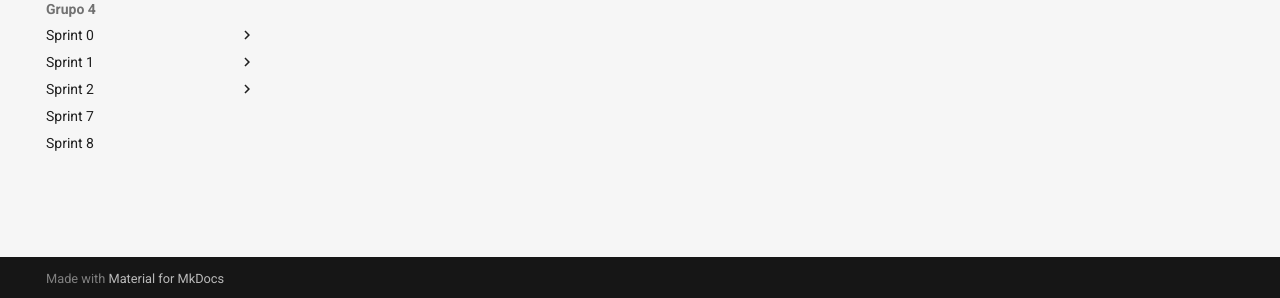
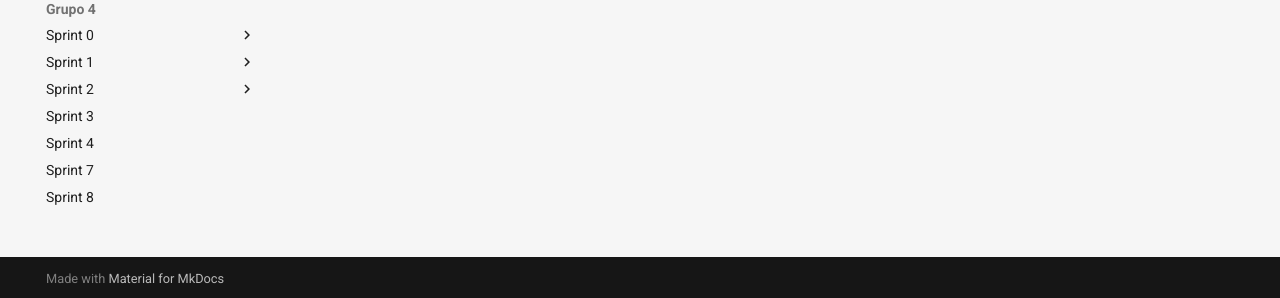
Before and after one commit to fga-eps-mds/2021.2-INDICAA-Wiki, an MkDocs documentation site: the page built from docs/atas/grupo1/reuniao22Fev.md, in a window 1280 px wide. Shown: the part 599-897 px from the top of the page. Built offline with MkDocs 1.6.1 and Material for MkDocs 9.7.7, drawn with Linux system fonts in a browser that asks for light colours; comment, search, counter and statistics services are not loaded.

Commit message:
📝 adicionado sprints 3 e 4 no git pages

```diff
--- a/mkdocs.yml
+++ b/mkdocs.yml
@@ -64,6 +64,8 @@ nav:
                 - Sprint 2:
                       - Planejamento: atas/grupo4/sprint2/planejamento.md
                       - Resultado: atas/grupo4/sprint2/resultado.md
+                - Sprint 3: atas/grupo4/sprint3Grupo4.md
+                - Sprint 4: atas/grupo4/sprint4Grupo4.md
                 - Sprint 7: atas/grupo4/sprint7Grupo4.md
                 - Sprint 8: atas/grupo4/sprint8Grupo4.md
     - Projeto:
```
